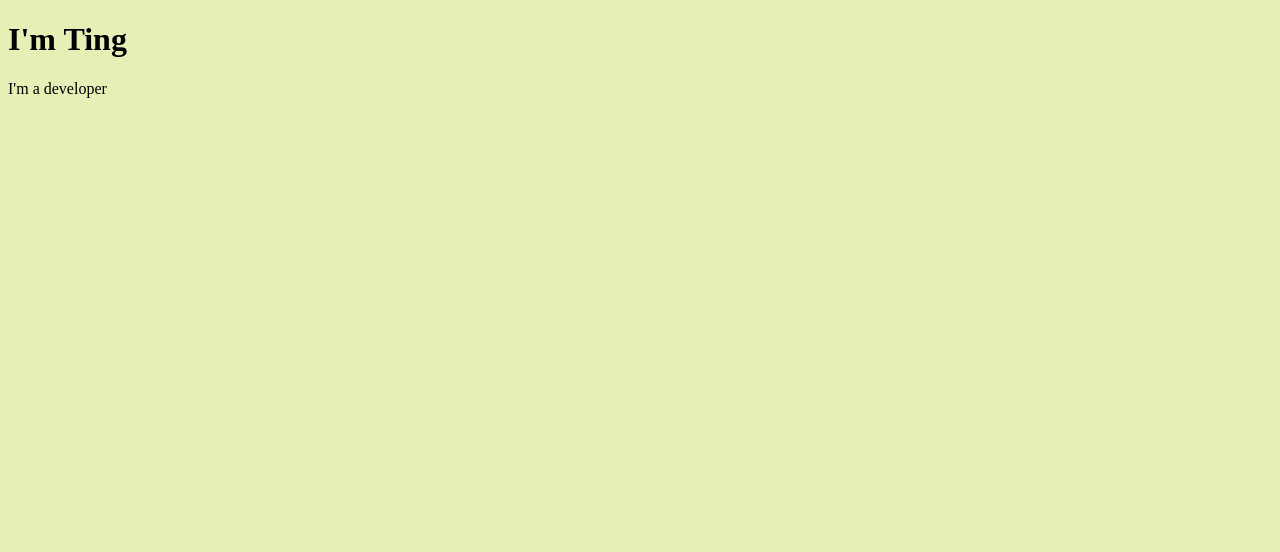
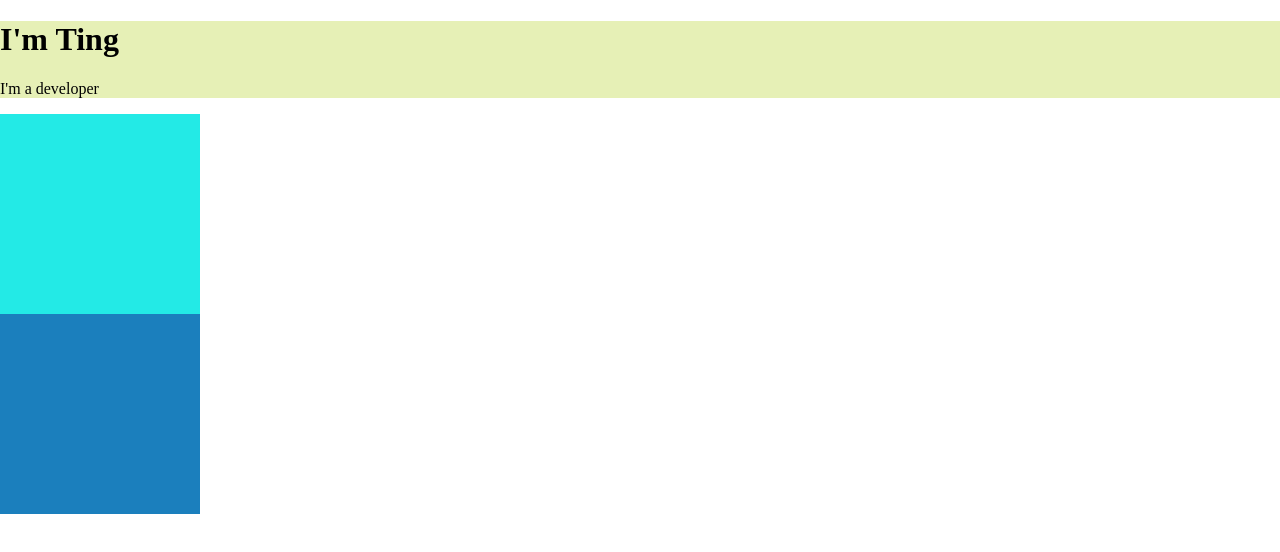
Before and after one commit to wisezt/CSS-MySite, a plain HTML site: page index.html in a window 1280 px wide. Drawn offline with Linux system fonts and the light colour scheme.

Commit message:
Add divs

```diff
--- a/css/styles.css
+++ b/css/styles.css
@@ -1,3 +1,24 @@
-body{
+.top-container{
   background-color: #e6f0b6;
 }
+body{
+  margin:0;
+
+}
+
+
+
+
+.middle-container{
+height: 200px;
+  width: 200px;
+  background-color:#23eae6;
+
+}
+
+.bottm-container{
+  height: 200px;
+    width: 200px;
+    background-color:#1b7fbd;
+
+}
--- a/index.html
+++ b/index.html
@@ -7,11 +7,25 @@
     <link rel="icon" href="favicon.ico">
   </head>
   <body>
-<div class="">
+
+
+
+<div class="top-container">
+  <h1>I'm Ting</h1>
+  <p>I'm a developer</p>
+</div>
+
+<div class="middle-container">
 
 </div>
-<h1>I'm Ting</h1>
-<p>I'm a developer</p>
+
+
+<div class="bottm-container">
+
+</div>
+
+
+
 
   </body>
 </html>
```
